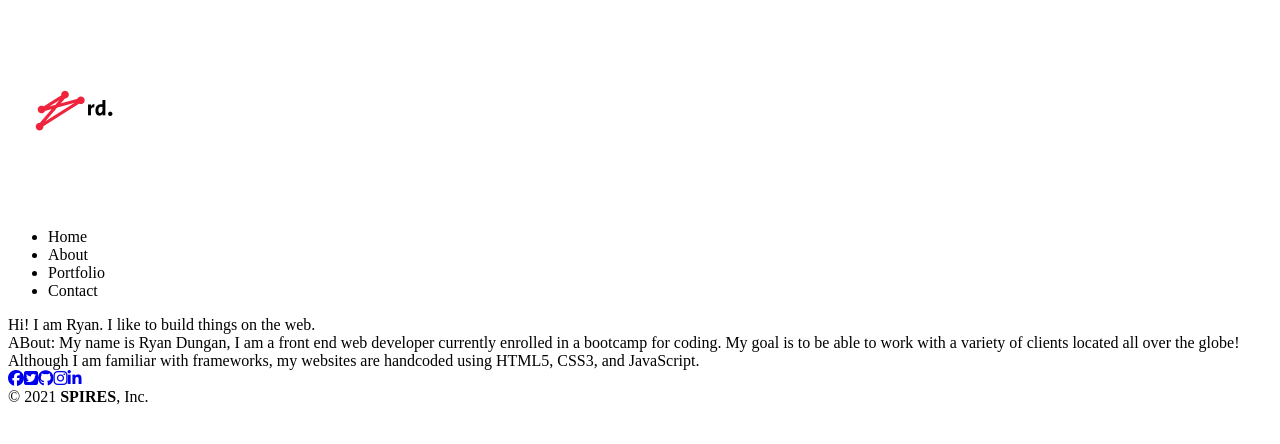
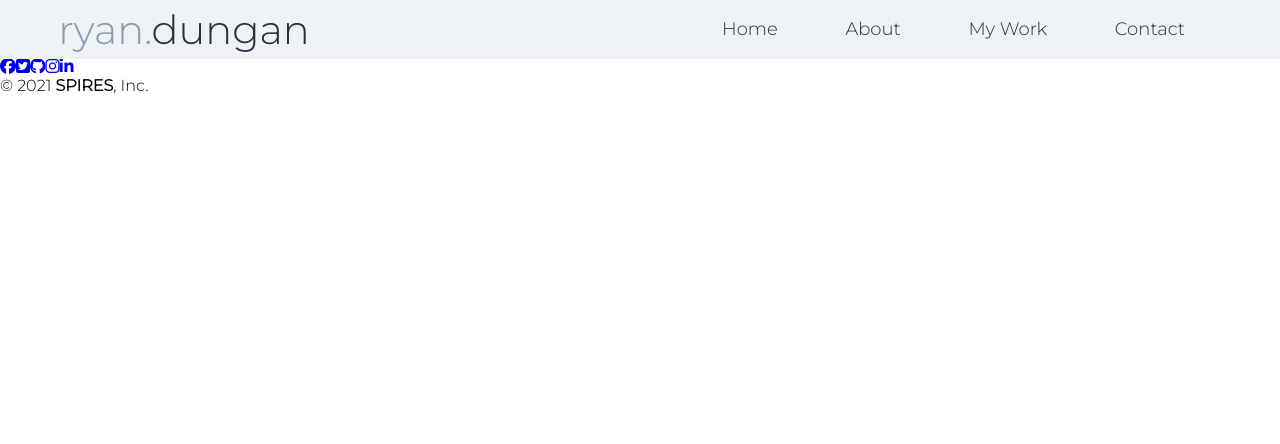
Before and after one commit to imSpires/portfolio, a React (Create React App) app: page / in a window 1280 px wide. Shown: the top 444 px of the page. Built offline with nearby package versions, Linux system fonts and the light colour scheme.

Commit message:
navbar completed

```diff
--- a/public/index.html
+++ b/public/index.html
@@ -5,6 +5,9 @@
     <link rel="icon" href="%PUBLIC_URL%/favicon.ico" />
     <meta http-equiv="X-UA-Compatible" content="IE=edge">
     <meta name="viewport" content="width=device-width, initial-scale=1" />
+    <link rel="preconnect" href="https://fonts.googleapis.com">
+    <link rel="preconnect" href="https://fonts.gstatic.com" crossorigin>
+    <link href="https://fonts.googleapis.com/css2?family=Montserrat:wght@300&display=swap" rel="stylesheet">
     <link rel="stylesheet" href="https://cdnjs.cloudflare.com/ajax/libs/animate.css/4.1.1/animate.min.css" />
 
     <meta name="theme-color" content="#000000" />
--- a/src/components/Nav/index.js
+++ b/src/components/Nav/index.js
@@ -1,6 +1,5 @@
-import React, { useState, useEffect } from "react";
-import logo from "../../images/logo.png"
-import {Link} from "react-scroll";
+import React from "react";
+import { Link } from "react-scroll";
 
 
 function Nav() {
@@ -8,7 +7,7 @@ function Nav() {
     <nav className="navbar">
         <div className="nav-wrap">
             <div className="logo">
-                <img src={logo} className="imglogo" alt="logo" />
+                <Link className="linkto" to="/"><p>ryan.<span>dungan</span></p></Link>
             </div>
 
             <div className="link-wrap">
@@ -18,15 +17,15 @@ function Nav() {
                     </li>
 
                     <li>
-                        <Link className="center" to="/about">About</Link>
+                        <Link className="center" to="about">About</Link>
                     </li>
 
                     <li>
-                        <Link className="center" to="/portfolio">Portfolio</Link>
+                        <Link className="center" to="my-work">My Work</Link>
                     </li>
 
                     <li>
-                        <Link className="center" to="/contact">Contact</Link>
+                        <Link className="center" to="contact">Contact</Link>
                     </li>
 
                 </ul>
--- a/src/style.css
+++ b/src/style.css
@@ -0,0 +1,112 @@
+:root{
+    --primary-color: #EDF2F4;
+    --secondary-color: #8D99AE;
+    --tertiary-color: #EF233C;
+    --accent-color: #D90429;
+    --white: white;
+    --dark: #2B2D42;
+}
+
+* {
+    padding: 0;
+    margin: 0;
+    box-sizing: border-box;
+    font-family: 'Montserrat', sans-serif;
+}
+
+html {
+    scroll-behavior: smooth;
+}
+
+/* .about-me, .my-work, .contact {
+    scroll-margin-top: 1em;
+} */
+
+/* Nav */
+
+.navbar {
+    background-color: var(--primary-color);
+    padding: 5px 50px;
+    position: sticky;
+    position: fixed;
+    top: 0;
+    left: 0;
+    z-index: 9999;
+    width: 100%;
+}
+
+.nav-wrap {
+    justify-content: space-between;
+    display: flex;
+    padding: 0 20px;
+    height: auto;
+}
+
+.logo {
+    width: 20%;
+    display: flex;
+    align-items: center;
+    justify-content: center;
+}
+
+.logo p {
+    font-size: 40px;
+    color: var(--secondary-color);
+}
+
+.logo p span {
+   font-style: bold;
+   color: var(--dark);
+}
+
+.link-wrap {
+    display: flex;
+    align-items: center;
+    width: 45%;
+    justify-content: center;
+}
+
+.link-wrap ul {
+    list-style: none;
+    display: flex;
+    justify-content: space-between;
+    padding: 0 20px;
+    width: 100%;
+    align-items: center;
+}
+
+.link-wrap ul li a {
+    font-size: 18px;
+    line-height: 1.5;
+    text-decoration: none;
+    color: var(--dark);
+    padding: 7px 5px;
+    transition: .3s;
+    position: relative;
+}
+
+.link-wrap ul li a::before {
+    content: '';
+    position: absolute;
+    height: 2px;
+    width: 0%;
+    background-color: var(--tertiary-color);
+    bottom: 0;
+    left: 0;
+}
+
+.link-wrap ul li a:hover::before {
+    width: 100%;
+    transition: .5s ease-in-out;
+}
+
+.link-wrap ul li a.center::before {
+    left: 50%;
+    transform: translateX(-50%);
+}
+
+.link-wrap ul li a:hover {
+    color: var(--secondary-color);
+}
+
+/* End Nav */
```
Also changed, not shown: src/images/logo.png.
